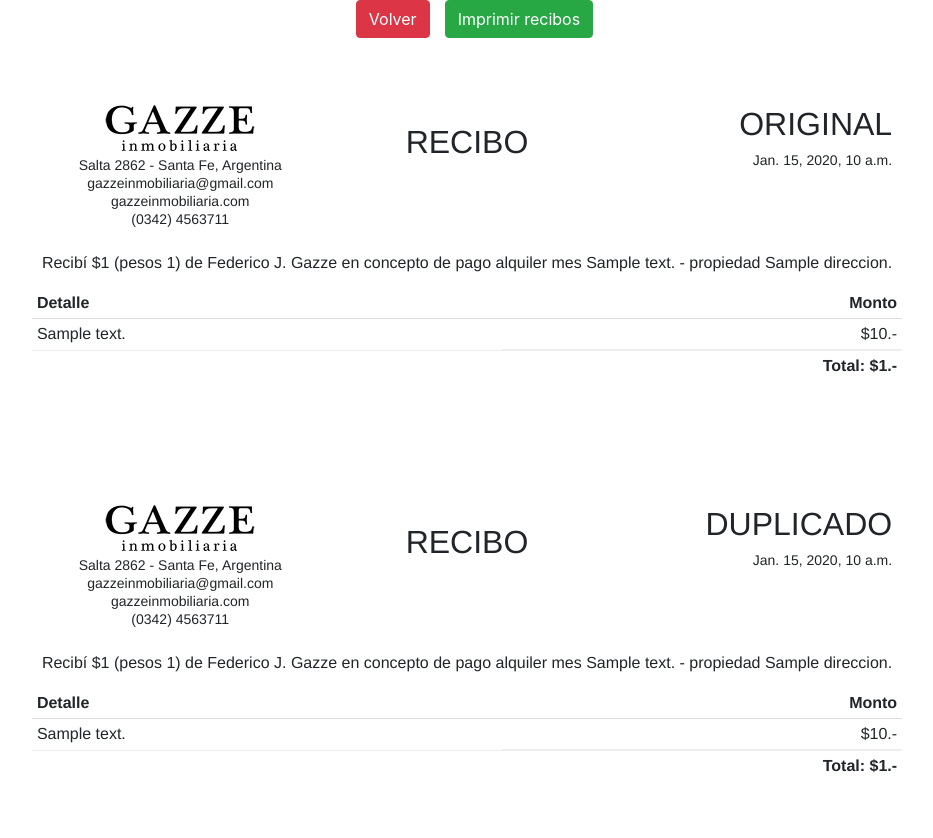
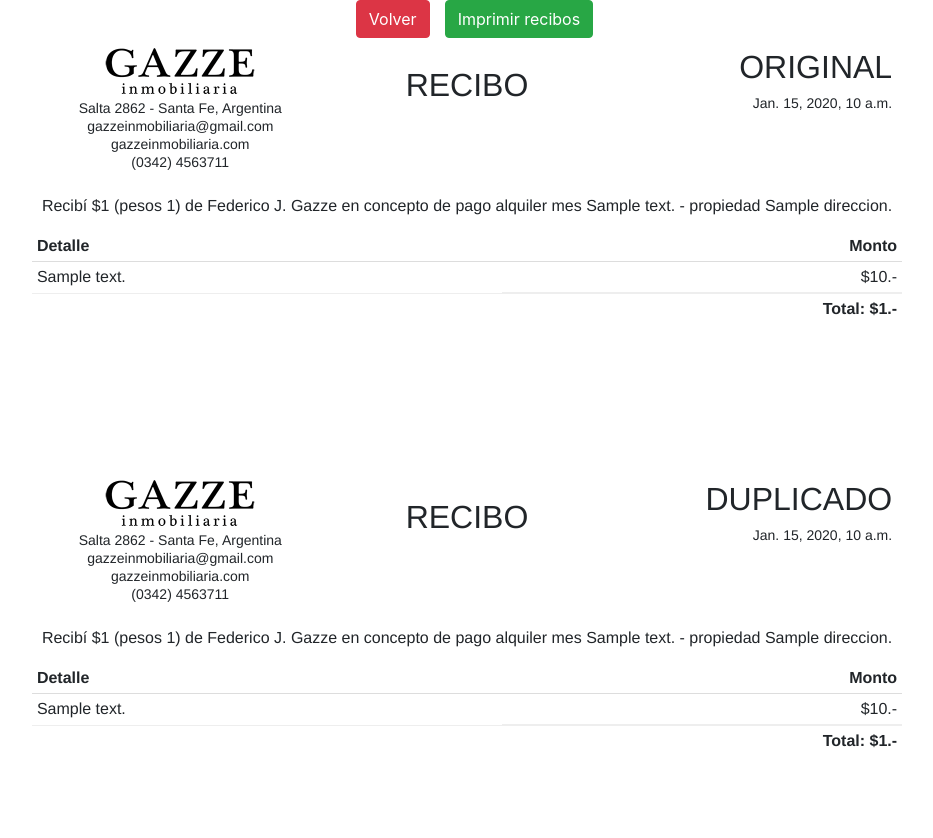
Before and after one commit to RodolfoAragno/Inmobiliaria-Python, a Django app: template templates/cobros_pagos/recibo_pago.html in a window 1280 px wide. Shown: the whole page, without its empty margins (173-1106 px from the left). Run offline with Django 3.2, Linux system fonts and the light colour scheme; the template is opened without the code that fills it: most values are stand-ins (such as "Sample title", 1, 10 or a date in 2020); some libraries are stand-ins or nearby versions.

Commit message:
margenes y posicion recibo

```diff
--- a/static/css/recibos.css
+++ b/static/css/recibos.css
@@ -11,7 +11,7 @@ body {
 
 .recibo {
     height: 50%;
-    align-content: center;
+    align-content: flex-start;
 }
 
 .invoice-box {
--- a/templates/cobros_pagos/recibo_cobro.html
+++ b/templates/cobros_pagos/recibo_cobro.html
@@ -86,7 +86,8 @@
         <!-- DUPLICADO -->
 
 
-        <div class="row justify-content-center recibo">
+        <div class="row justify-content-center recibo"
+style="padding-top: 2em">
             <div class="invoice-box">
                 <table cellpadding="0" cellspacing="0">
                     <tr class="top">
--- a/templates/cobros_pagos/recibo_pago.html
+++ b/templates/cobros_pagos/recibo_pago.html
@@ -86,7 +86,8 @@
         <!-- DUPLICADO -->
 
 
-        <div class="row justify-content-center recibo">
+        <div class="row justify-content-center recibo"
+style="padding-top: 2em">
             <div class="invoice-box">
                 <table cellpadding="0" cellspacing="0">
                     <tr class="top">
```
